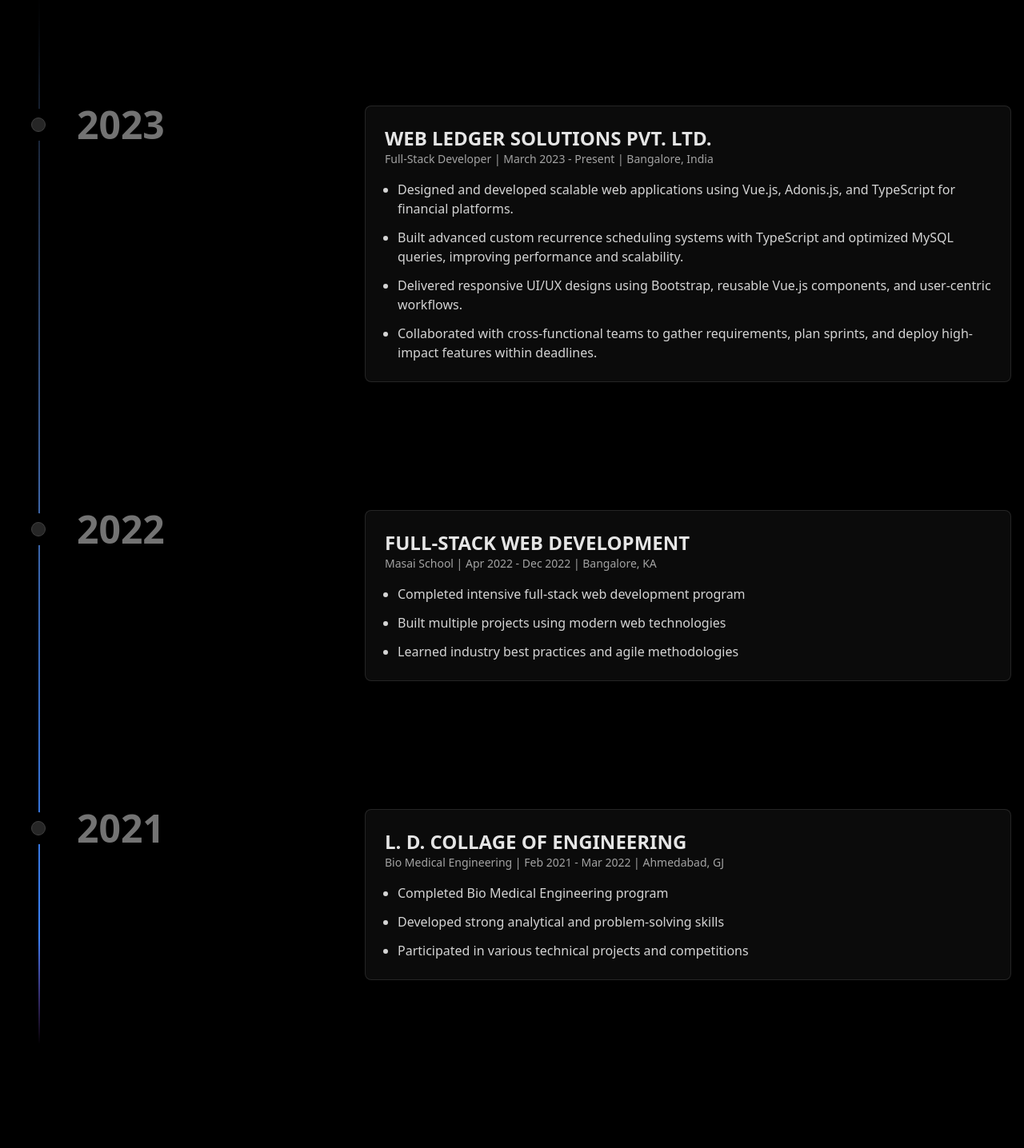
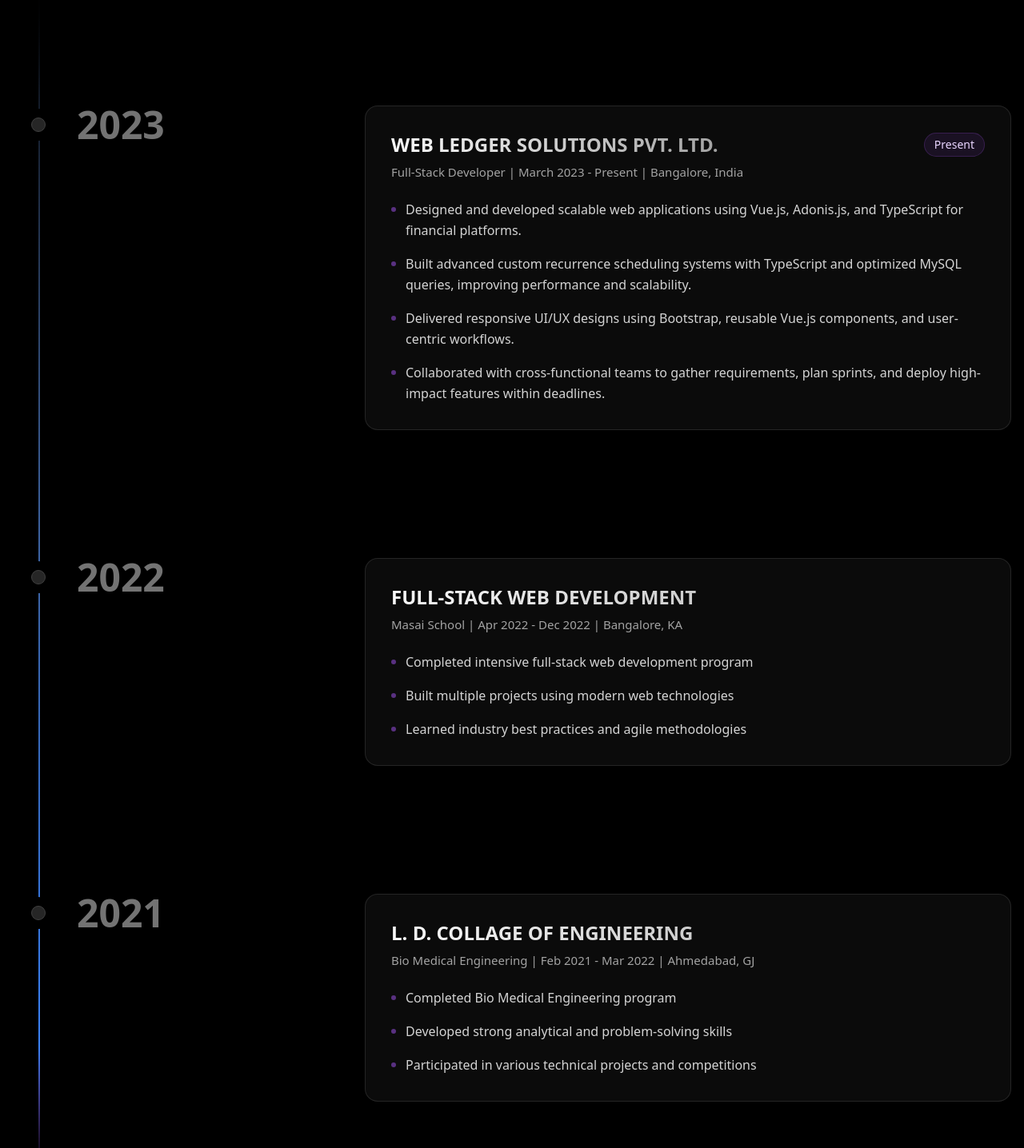
Before and after one commit to abhayfaldu/abhayfaldu.github.io, a React (Create React App) app in the folder frontend/: page / in a window 1280 px wide. Shown: the part 1860-3296 px from the top of the page at 80% size. Built offline with nearby package versions, Linux system fonts and the light colour scheme; a web font is replaced by a local one.

Commit message:
wip: new design

```diff
--- a/frontend/package.json
+++ b/frontend/package.json
@@ -10,7 +10,7 @@
 		"@emotion/react": "^11.10.4",
 		"@emotion/styled": "^11.10.4",
 		"@radix-ui/react-slot": "^1.1.1",
-		"@tabler/icons-react": "^3.27.1",
+		"@tabler/icons-react": "^3.28.1",
 		"@testing-library/jest-dom": "^5.16.5",
 		"@testing-library/react": "^13.4.0",
 		"@testing-library/user-event": "^13.5.0",
--- a/frontend/src/components/Experience.jsx
+++ b/frontend/src/components/Experience.jsx
@@ -5,18 +5,39 @@ import { Timeline } from "./ui/timeline";
 const experienceData = [
 	{
 		title: "2023",
+		mobileTitle: "Early 2023",
+		description: "Started my journey as a Full Stack Developer at Web Ledger Solutions.",
 		content: (
-			<div className="p-6 bg-neutral-900/50 backdrop-blur-sm rounded-lg border border-neutral-700/50 hover:border-neutral-500 transition-all">
-				<div className="flex flex-col space-y-4">
-					<div>
-						<h3 className="text-2xl font-bold text-neutral-200">WEB LEDGER SOLUTIONS PVT. LTD.</h3>
-						<p className="text-neutral-400 text-sm">Full-Stack Developer | March 2023 - Present | Bangalore, India</p>
+			<div className="group relative p-4 sm:p-8 bg-neutral-900/50 backdrop-blur-sm rounded-2xl border border-neutral-700/50 hover:border-purple-500/50 transition-all duration-300">
+				<div className="absolute inset-0 rounded-2xl bg-gradient-to-b from-purple-500/5 to-transparent opacity-0 group-hover:opacity-100 transition-opacity" />
+
+				<div className="relative flex flex-col space-y-4 sm:space-y-6">
+					<div className="space-y-2">
+						<div className="flex flex-col sm:flex-row sm:items-center sm:justify-between gap-2">
+							<h3 className="text-xl sm:text-2xl font-bold bg-clip-text text-transparent bg-gradient-to-r from-neutral-50 to-neutral-400">
+								WEB LEDGER SOLUTIONS PVT. LTD.
+							</h3>
+							<span className="px-3 py-1 text-sm rounded-full text-purple-200 bg-purple-500/10 border border-purple-500/20 w-fit">
+								Present
+							</span>
+						</div>
+						<p className="text-neutral-400 text-sm sm:text-[15px] font-medium">
+							Full-Stack Developer | March 2023 - Present | Bangalore, India
+						</p>
 					</div>
-					<ul className="list-disc list-outside ml-4 text-neutral-300 space-y-3">
-						<li>Designed and developed scalable web applications using Vue.js, Adonis.js, and TypeScript for financial platforms.</li>
-						<li>Built advanced custom recurrence scheduling systems with TypeScript and optimized MySQL queries, improving performance and scalability.</li>
-						<li>Delivered responsive UI/UX designs using Bootstrap, reusable Vue.js components, and user-centric workflows.</li>
-						<li>Collaborated with cross-functional teams to gather requirements, plan sprints, and deploy high-impact features within deadlines.</li>
+
+					<ul className="list-none space-y-3 sm:space-y-4 text-sm sm:text-base">
+						{[
+							"Designed and developed scalable web applications using Vue.js, Adonis.js, and TypeScript for financial platforms.",
+							"Built advanced custom recurrence scheduling systems with TypeScript and optimized MySQL queries, improving performance and scalability.",
+							"Delivered responsive UI/UX designs using Bootstrap, reusable Vue.js components, and user-centric workflows.",
+							"Collaborated with cross-functional teams to gather requirements, plan sprints, and deploy high-impact features within deadlines.",
+						].map((point, index) => (
+							<li key={index} className="flex items-start gap-3 text-neutral-300 leading-relaxed group-hover:text-neutral-200 transition-colors">
+								<span className="flex-shrink-0 w-1.5 h-1.5 mt-2 sm:mt-2.5 rounded-full bg-purple-500/50" />
+								{point}
+							</li>
+						))}
 					</ul>
 				</div>
 			</div>
@@ -24,17 +45,33 @@ const experienceData = [
 	},
 	{
 		title: "2022",
+		mobileTitle: "Late 2022",
+		description: "Completed intensive full-stack development training at Masai School.",
 		content: (
-			<div className="p-6 bg-neutral-900/50 backdrop-blur-sm rounded-lg border border-neutral-700/50 hover:border-neutral-500 transition-all">
-				<div className="flex flex-col space-y-4">
-					<div>
-						<h3 className="text-2xl font-bold text-neutral-200">FULL-STACK WEB DEVELOPMENT</h3>
-						<p className="text-neutral-400 text-sm">Masai School | Apr 2022 - Dec 2022 | Bangalore, KA</p>
+			<div className="group relative p-4 sm:p-8 bg-neutral-900/50 backdrop-blur-sm rounded-2xl border border-neutral-700/50 hover:border-purple-500/50 transition-all duration-300">
+				<div className="absolute inset-0 rounded-2xl bg-gradient-to-b from-purple-500/5 to-transparent opacity-0 group-hover:opacity-100 transition-opacity" />
+
+				<div className="relative flex flex-col space-y-4 sm:space-y-6">
+					<div className="space-y-2">
+						<h3 className="text-xl sm:text-2xl font-bold bg-clip-text text-transparent bg-gradient-to-r from-neutral-50 to-neutral-400">
+							FULL-STACK WEB DEVELOPMENT
+						</h3>
+						<p className="text-neutral-400 text-sm sm:text-[15px] font-medium">
+							Masai School | Apr 2022 - Dec 2022 | Bangalore, KA
+						</p>
 					</div>
-					<ul className="list-disc list-outside ml-4 text-neutral-300 space-y-3">
-						<li>Completed intensive full-stack web development program</li>
-						<li>Built multiple projects using modern web technologies</li>
-						<li>Learned industry best practices and agile methodologies</li>
+
+					<ul className="list-none space-y-3 sm:space-y-4 text-sm sm:text-base">
+						{[
+							"Completed intensive full-stack web development program",
+							"Built multiple projects using modern web technologies",
+							"Learned industry best practices and agile methodologies",
+						].map((point, index) => (
+							<li key={index} className="flex items-start gap-3 text-neutral-300 leading-relaxed group-hover:text-neutral-200 transition-colors">
+								<span className="flex-shrink-0 w-1.5 h-1.5 mt-2 sm:mt-2.5 rounded-full bg-purple-500/50" />
+								{point}
+							</li>
+						))}
 					</ul>
 				</div>
 			</div>
@@ -42,17 +79,33 @@ const experienceData = [
 	},
 	{
 		title: "2021",
+		mobileTitle: "Early 2021",
+		description: "Started my engineering journey at L. D. College of Engineering.",
 		content: (
-			<div className="p-6 bg-neutral-900/50 backdrop-blur-sm rounded-lg border border-neutral-700/50 hover:border-neutral-500 transition-all">
-				<div className="flex flex-col space-y-4">
-					<div>
-						<h3 className="text-2xl font-bold text-neutral-200">L. D. COLLAGE OF ENGINEERING</h3>
-						<p className="text-neutral-400 text-sm">Bio Medical Engineering | Feb 2021 - Mar 2022 | Ahmedabad, GJ</p>
+			<div className="group relative p-4 sm:p-8 bg-neutral-900/50 backdrop-blur-sm rounded-2xl border border-neutral-700/50 hover:border-purple-500/50 transition-all duration-300">
+				<div className="absolute inset-0 rounded-2xl bg-gradient-to-b from-purple-500/5 to-transparent opacity-0 group-hover:opacity-100 transition-opacity" />
+
+				<div className="relative flex flex-col space-y-4 sm:space-y-6">
+					<div className="space-y-2">
+						<h3 className="text-xl sm:text-2xl font-bold bg-clip-text text-transparent bg-gradient-to-r from-neutral-50 to-neutral-400">
+							L. D. COLLAGE OF ENGINEERING
+						</h3>
+						<p className="text-neutral-400 text-sm sm:text-[15px] font-medium">
+							Bio Medical Engineering | Feb 2021 - Mar 2022 | Ahmedabad, GJ
+						</p>
 					</div>
-					<ul className="list-disc list-outside ml-4 text-neutral-300 space-y-3">
-						<li>Completed Bio Medical Engineering program</li>
-						<li>Developed strong analytical and problem-solving skills</li>
-						<li>Participated in various technical projects and competitions</li>
+
+					<ul className="list-none space-y-3 sm:space-y-4 text-sm sm:text-base">
+						{[
+							"Completed Bio Medical Engineering program",
+							"Developed strong analytical and problem-solving skills",
+							"Participated in various technical projects and competitions",
+						].map((point, index) => (
+							<li key={index} className="flex items-start gap-3 text-neutral-300 leading-relaxed group-hover:text-neutral-200 transition-colors">
+								<span className="flex-shrink-0 w-1.5 h-1.5 mt-2 sm:mt-2.5 rounded-full bg-purple-500/50" />
+								{point}
+							</li>
+						))}
 					</ul>
 				</div>
 			</div>
--- a/frontend/src/components/ui/timeline.jsx
+++ b/frontend/src/components/ui/timeline.jsx
@@ -30,17 +30,27 @@ export const Timeline = ({ data }) => {
 		<div className="w-full bg-black font-sans" ref={containerRef}>
 			<div ref={ref} className="relative max-w-7xl mx-auto pb-20">
 				{data.map((item, index) => (
-					<div key={index} className="flex justify-start pt-40 gap-10">
-						<div className="sticky flex flex-row z-40 items-center top-40 self-start max-w-sm w-full">
-							<div className="h-10 absolute left-3 w-10 rounded-full bg-black flex items-center justify-center">
-								<div className="h-4 w-4 rounded-full bg-neutral-800 border border-neutral-700 p-2" />
+					<div key={index} className="flex justify-start pt-24 sm:pt-40 gap-4 sm:gap-10">
+						<div className="sticky flex flex-col sm:flex-row z-40 sm:items-center top-24 sm:top-40 self-start max-w-[180px] sm:max-w-sm w-full">
+							<div className="flex items-center mb-2 sm:mb-0">
+								<div className="h-8 sm:h-10 relative sm:absolute left-2 sm:left-3 w-8 sm:w-10 rounded-full bg-black flex items-center justify-center">
+									<div className="h-3 sm:h-4 w-3 sm:w-4 rounded-full bg-neutral-800 border border-neutral-700 p-2" />
+								</div>
+								<h3 className="hidden sm:block text-3xl sm:text-5xl font-bold pl-14 sm:pl-20 text-neutral-500">
+									{item.title}
+								</h3>
 							</div>
-							<h3 className="text-5xl font-bold pl-20 text-neutral-500">
-								{item.title}
-							</h3>
+							<div className="pl-14 sm:hidden space-y-1">
+								<h3 className="text-2xl font-bold text-neutral-500">
+									{item.mobileTitle}
+								</h3>
+								<p className="text-sm text-neutral-400 leading-relaxed">
+									{item.description}
+								</p>
+							</div>
 						</div>
 
-						<div className="relative pl-4 w-full">
+						<div className="relative pl-2 sm:pl-4 w-full">
 							{item.content}
 						</div>
 					</div>
@@ -49,7 +59,7 @@ export const Timeline = ({ data }) => {
 					style={{
 						height: height + "px",
 					}}
-					className="absolute left-8 top-0 overflow-hidden w-[2px] bg-[linear-gradient(to_bottom,var(--tw-gradient-stops))] from-transparent from-[0%] via-neutral-700 to-transparent to-[99%] [mask-image:linear-gradient(to_bottom,transparent_0%,black_10%,black_90%,transparent_100%)]"
+					className="absolute left-6 sm:left-8 top-0 overflow-hidden w-[2px] bg-[linear-gradient(to_bottom,var(--tw-gradient-stops))] from-transparent from-[0%] via-neutral-700 to-transparent to-[99%] [mask-image:linear-gradient(to_bottom,transparent_0%,black_10%,black_90%,transparent_100%)]"
 				>
 					<motion.div
 						style={{
```
Also changed, not shown: 2 other files (tests, documents, lock files or other folders).
